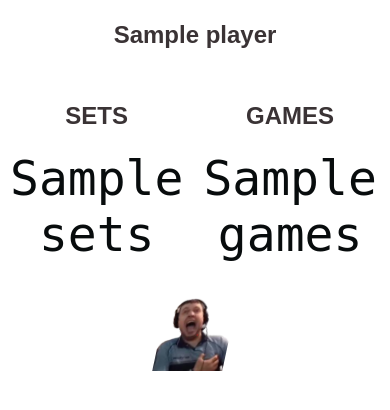
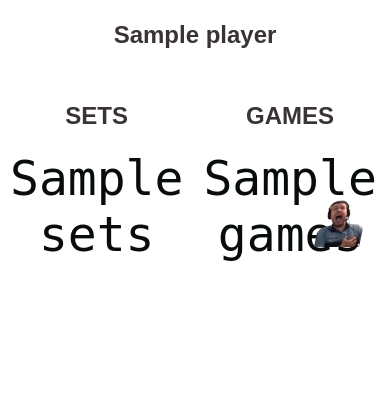
Before and after one commit to EgorFurman/TennisMatchScoreboard, a Python web app: template resources/templates/match-score.html in a window 390 px wide; the page is wider, and only the part inside the window is pictured. Shown: the part 159-569 px from the top of that part. Run offline with Jinja, Linux system fonts and the light colour scheme; the template is opened without the code that fills it: most values are stand-ins (such as "Sample title", 1, 10 or a date in 2020); some web fonts are replaced.

Commit message:
Updated some styles for correct display on smartphone screen

```diff
--- a/resources/static/css/match-score.css
+++ b/resources/static/css/match-score.css
@@ -138,7 +138,7 @@ body {
 /* Existing Styles (kept unchanged) */
 
 /* Additional media query for smartphones */
-@media only screen and (max-width: 768px) {
+@media only screen and (max-width: 1000px) {
     body {
         font-size: 14px;
         padding: 0;
@@ -211,14 +211,15 @@ body {
     }
 
     .winner-container {
-        position: static;
-        margin: 2% 0;
-        width: 100%;
+        position: absolute;
+        right: 0;
+        margin-top: 40%;
+        margin-right: 6%;
         text-align: center;
     }
 
     .winner-png, .loser-png {
-        width: 70px;
-        margin: 15px 0;
+        width: 45px;
+        margin: 10px 0;
     }
 }
```
